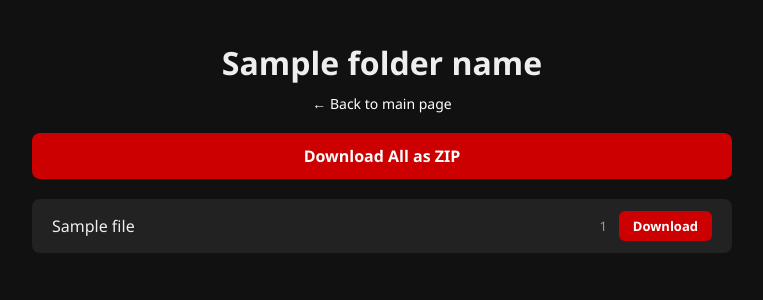
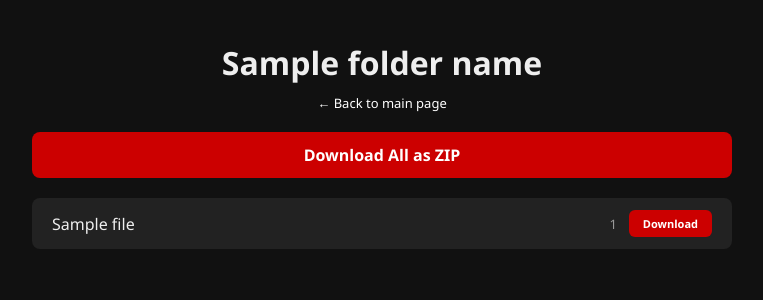
Before and after one commit to blackglobeco/bl4ckFLS, a Flask app: template templates/folder.html in a window 1280 px wide. Shown: the top 300 px of the page, without its empty margins (258-1021 px from the left). Run offline with Flask 3, Linux system fonts and the light colour scheme; the template is opened without the code that fills it: most values are stand-ins (such as "Sample title", 1, 10 or a date in 2020).

Commit message:
Reduce font sizes in folder.html

```diff
--- a/templates/folder.html
+++ b/templates/folder.html
@@ -26,7 +26,7 @@
             margin-bottom: 20px;
             color: #ffffff;
             text-decoration: none;
-            font-size: 14px;
+            font-size: 13px;
         }
         .back-link:hover { text-decoration: underline; }
         .file-row {
@@ -55,7 +55,7 @@
             padding: 6px 14px;
             border-radius: 6px;
             text-decoration: none;
-            font-size: 13px;
+            font-size: 11px;
             font-weight: bold;
             white-space: nowrap;
         }
@@ -76,7 +76,7 @@
             text-align: center;
             color: #777;
             margin-top: 60px;
-            font-size: 18px;
+            font-size: 15px;
         }
     </style>
 </head>
```
